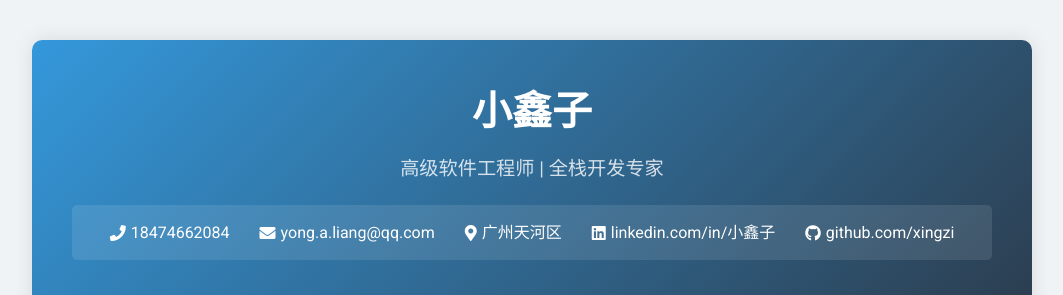
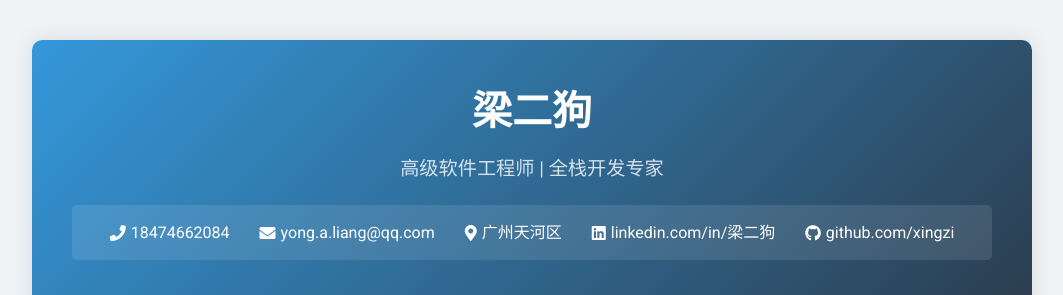
Before and after one commit to ptly1420/My-first, a plain HTML site: page index.html in a window 1280 px wide. Shown: the top 295 px of the page, without its empty margins (108-1171 px from the left). Drawn offline with Linux system fonts and the light colour scheme.

Commit message:
Update index.html
aaa

```diff
--- a/index.html
+++ b/index.html
@@ -3,7 +3,7 @@
 <head>
     <meta charset="UTF-8">
     <meta name="viewport" content="width=device-width, initial-scale=1.0">
-    <title>刘鑫宇的简历</title>
+    <title>梁子晔的简历</title>
     <link href="https://cdnjs.cloudflare.com/ajax/libs/font-awesome/5.15.3/css/all.min.css" rel="stylesheet">
     <style>
         @import url('https://fonts.googleapis.com/css2?family=Roboto:wght@300;400;700&display=swap');
@@ -140,13 +140,13 @@
 <body>
     <div class="container">
         <header>
-            <h1>小鑫子</h1>
+            <h1>梁二狗</h1>
             <p class="tagline">高级软件工程师 | 全栈开发专家</p>
             <div class="contact-info">
                 <span><i class="fas fa-phone"></i> 18474662084</span>
                 <span><i class="fas fa-envelope"></i> yong.a.liang@qq.com</span>
                 <span><i class="fas fa-map-marker-alt"></i> 广州天河区</span>
-                <span><i class="fab fa-linkedin"></i> linkedin.com/in/小鑫子</span>
+                <span><i class="fab fa-linkedin"></i> linkedin.com/in/梁二狗</span>
                 <span><i class="fab fa-github"></i> github.com/xingzi</span>
             </div>
         </header>
```
